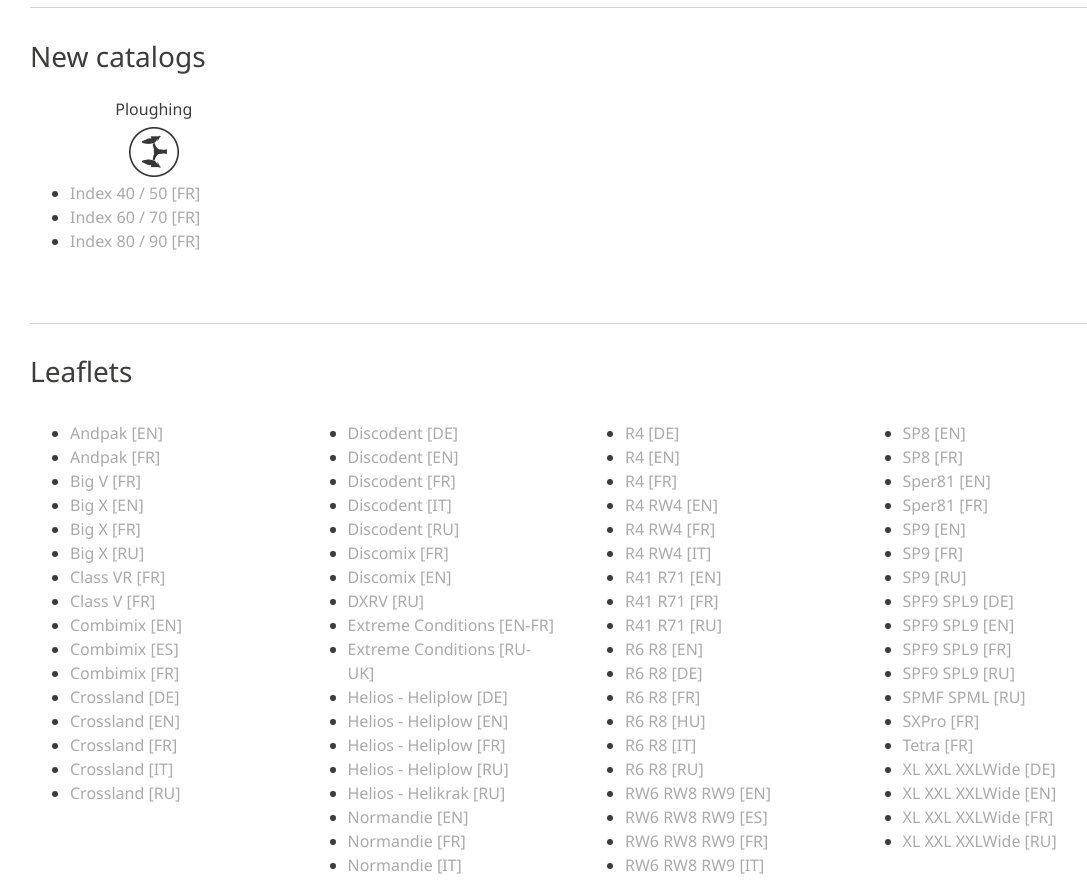
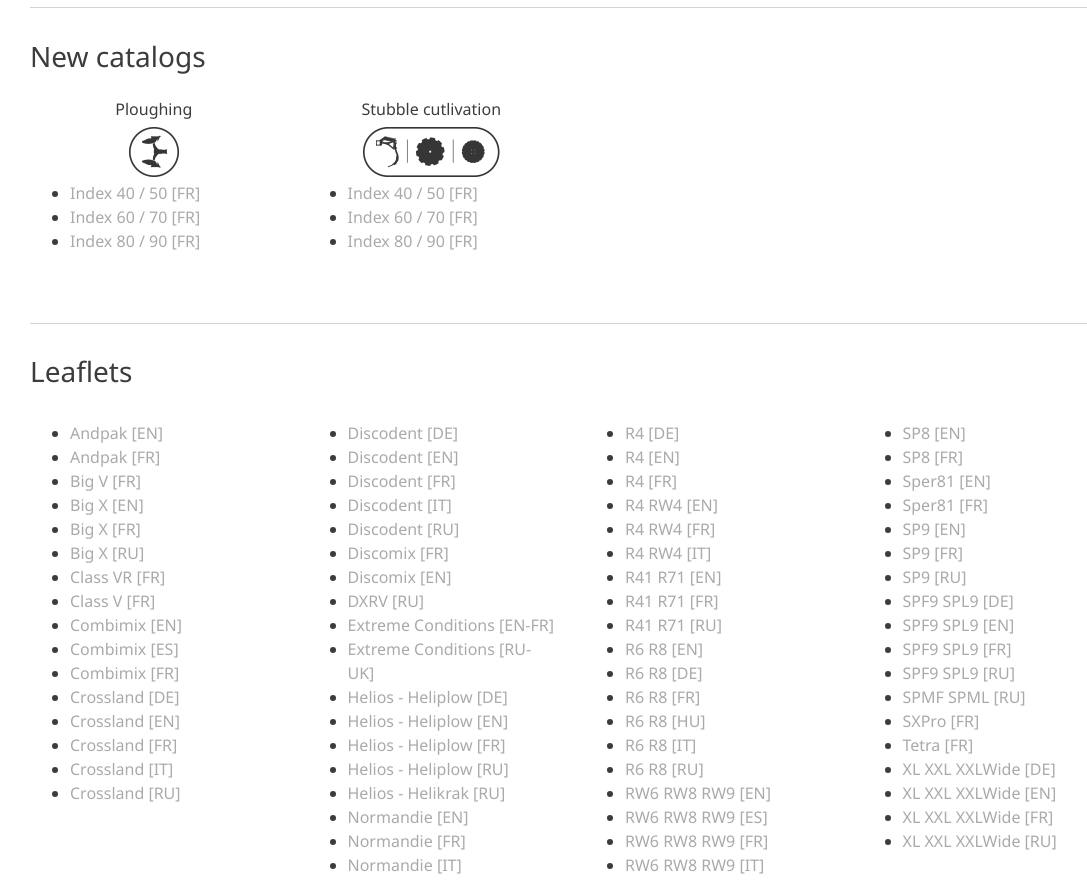
Before and after one commit to JulienYvesRICHARD/marketing.gb-group, a Vue app: page /gregoire-besson in a window 1280 px wide. Shown: the part 5960-6841 px from the top of the page, without its empty margins (70-1157 px from the left). Built offline with nearby package versions, Linux system fonts and the light colour scheme.

Commit message:
adding new leaflets for the stubble cultivation adn updating pricelist for fr and EN

```diff
--- a/src/views/Gregoire.vue
+++ b/src/views/Gregoire.vue
@@ -635,9 +635,23 @@ export default {
             ],
           },
           {
-            "key": "element2"
-           //"subtitle": "restructuring_title",
-           //"icon": "static/img/icons/restructuration_picto.png"
+            "key": "element2",
+            "subtitle": "stubble_cultivation_title",
+            "icon": "static/img/icons/stubble_cultivation_picto.png",
+            "blocks": [
+              {
+                "name": "Index 40 / 50 [FR]",
+                "link": "https://marketing.cellar.services.clever-cloud.com/leaflets/gregoire-besson/stubble_cultivation_index_40_50_190823.pdf"
+              },
+              {
+                "name": "Index 60 / 70 [FR]",
+                "link": "https://marketing.cellar.services.clever-cloud.com/leaflets/gregoire-besson/stubble_cultivation_index_60_70_190823.pdf"
+              },
+              {
+                "name": "Index 80 / 90 [FR]",
+                "link": "https://marketing.cellar.services.clever-cloud.com/leaflets/gregoire-besson/stubble_cultivation_index_80_90_190823.pdf"
+              }
+            ]
          },
          {
             "key": "element3"
@@ -1093,7 +1107,7 @@ export default {
       prices: [
         {
           "title": "Machines (EN) €",
-          "link": "http://marketing.cellar.services.clever-cloud.com/pricelists/gregoire-besson/pricelist-gregoirebesson-en-190624.pdf",
+          "link": "http://marketing.cellar.services.clever-cloud.com/pricelists/gregoire-besson/pricelist-gregoirebesson-en-190823.pdf",
           "image": {
             "src": "/static/img/pricelists/pricelist190_gregoire_besson.png",
             "label": "Price liste Gregoire Besson 2018 in euros, english version"
@@ -1109,7 +1123,7 @@ export default {
         },
         {
           "title": "Machines (FR)",
-          "link": "http://marketing.cellar.services.clever-cloud.com/pricelists/gregoire-besson/pricelist-gregoirebesson-fr-190620.pdf",
+          "link": "http://marketing.cellar.services.clever-cloud.com/pricelists/gregoire-besson/pricelist-gregoirebesson-fr-190823.pdf",
           "image": {
             "src": "/static/img/pricelists/pricelist190_gregoire_besson.png",
             "label": "Liste de prix Gregoire Besson 2019 en euros, version française"
```
